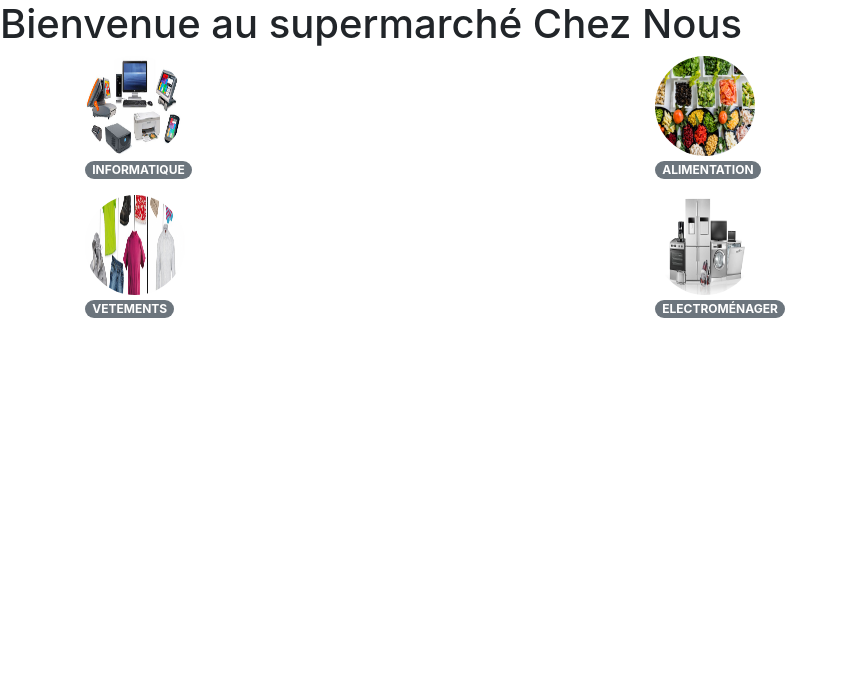
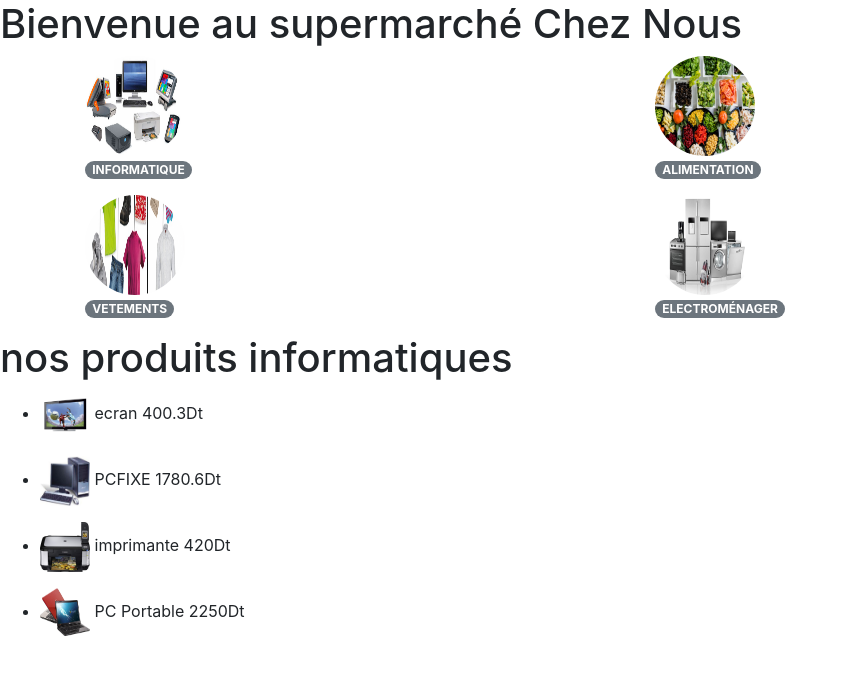
Before and after one commit to islem33/testAngular, an Angular app: page / in a window 1280 px wide. Shown: the top 674 px of the page, without its empty margins (0-846 px from the left). Built offline with nearby package versions, Linux system fonts and the light colour scheme.

Commit message:
Composant listmateriel ajouté

```diff
--- a/src/app/app.component.html
+++ b/src/app/app.component.html
@@ -1 +1,2 @@
 <app-acceuil></app-acceuil>
+<app-listmateriel></app-listmateriel>
--- a/src/app/app.module.ts
+++ b/src/app/app.module.ts
@@ -4,11 +4,13 @@ import { NgModule } from '@angular/core';
 import { AppRoutingModule } from './app-routing.module';
 import { AppComponent } from './app.component';
 import { AcceuilComponent } from './acceuil/acceuil.component';
+import { ListmaterielComponent } from './listmateriel/listmateriel.component';
 
 @NgModule({
   declarations: [
     AppComponent,
-    AcceuilComponent
+    AcceuilComponent,
+    ListmaterielComponent
   ],
   imports: [
     BrowserModule,
--- /dev/null
+++ b/src/app/listmateriel/listmateriel.component.css
@@ -0,0 +1,4 @@
+img{
+    width:50px;
+    height: 50px;
+}
--- /dev/null
+++ b/src/app/listmateriel/listmateriel.component.html
@@ -0,0 +1,17 @@
+<h1>nos produits informatiques</h1>
+<ul>
+    <ng-container  *ngFor="let t of materiels ;index as i">
+        <li *ngIf="t.qtn!=0">
+            <img src="{{t.image}}">
+            {{t.nom}}
+            <span [ngClass]="{'badge badge-primary ':materiels[i].hautegamme==true,
+            'badge badge-dark':materiels[i].hautegamme==false,
+            'badge-pill':materiels[i].hautegamme==true||materiels[i].hautegamme==false}">
+                {{t.prix}}
+            <p [ngClass]="{' fa fa-thumbs-up de font-awesome':materiels[i].hautegamme==true}"></p>
+
+            </span>
+
+     </li>
+    </ng-container>
+</ul>
--- /dev/null
+++ b/src/app/listmateriel/listmateriel.component.ts
@@ -0,0 +1,23 @@
+import { Component, OnInit } from '@angular/core';
+
+@Component({
+  selector: 'app-listmateriel',
+  templateUrl: './listmateriel.component.html',
+  styleUrls: ['./listmateriel.component.css']
+})
+export class ListmaterielComponent implements OnInit {
+  materiels= [
+    {nom:'ecran', image:'assets/Informatique/ecran.png' ,prix:"400.3Dt",qtn:4,hautegamme:"true"},
+    {nom:'PCFIXE', image:'assets/Informatique/pcFixe.jpg',prix:"1780.6Dt",qtn:3,hautegamme:"false"},
+    {nom:'imprimante', image:'assets/Informatique/imprimante.jpg',prix:"420Dt",qtn:2,hautegamme:"false"},
+    {nom:'PC Portable', image:'assets/Informatique/pcPortable.png',prix:"2250Dt",qtn:5,hautegamme:"true"},
+    {nom:'scanner', image:'assets/Informatique/scanner.jpg',prix:"1000Dt",qtn:0}
+    ]
+
+
+  constructor() { }
+
+  ngOnInit(): void {
+  }
+
+}
```
Also changed, not shown: 1 other file (tests, documents, lock files or other folders).
